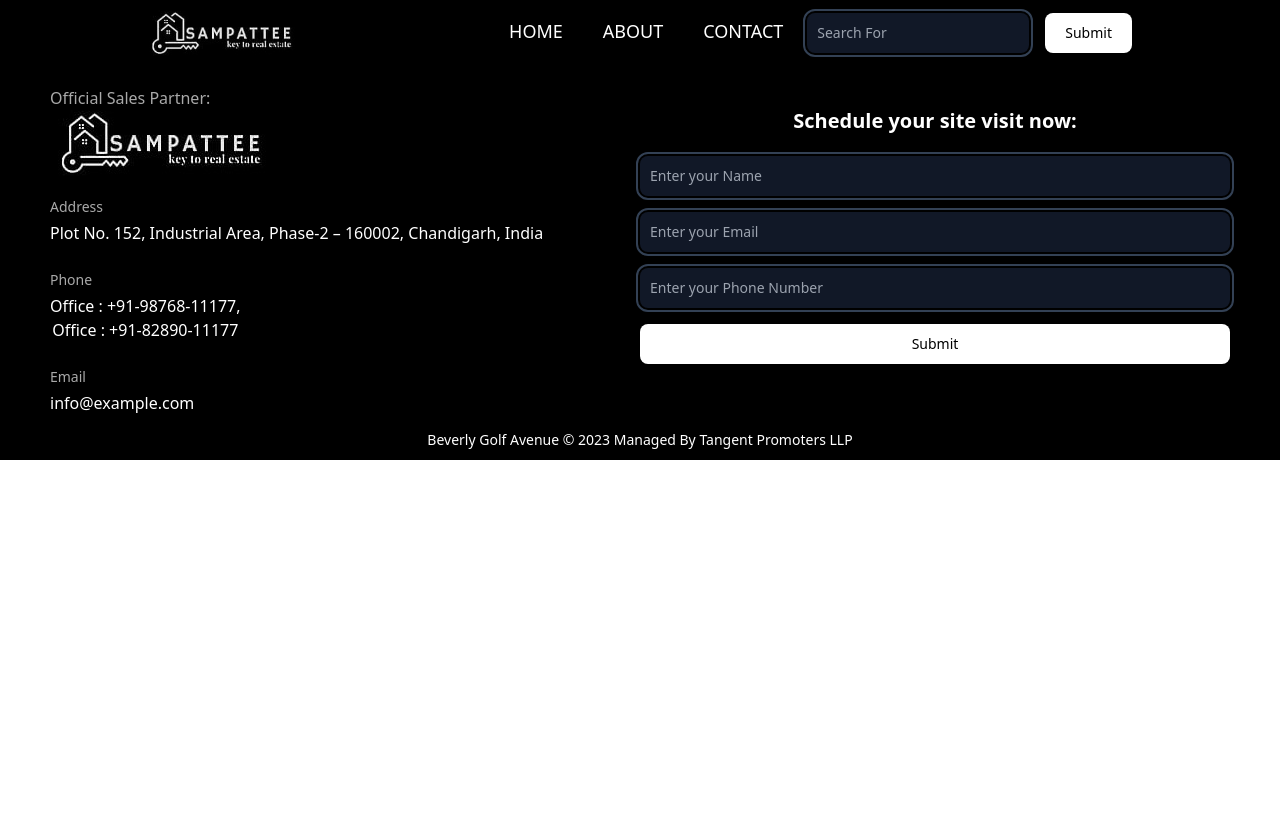
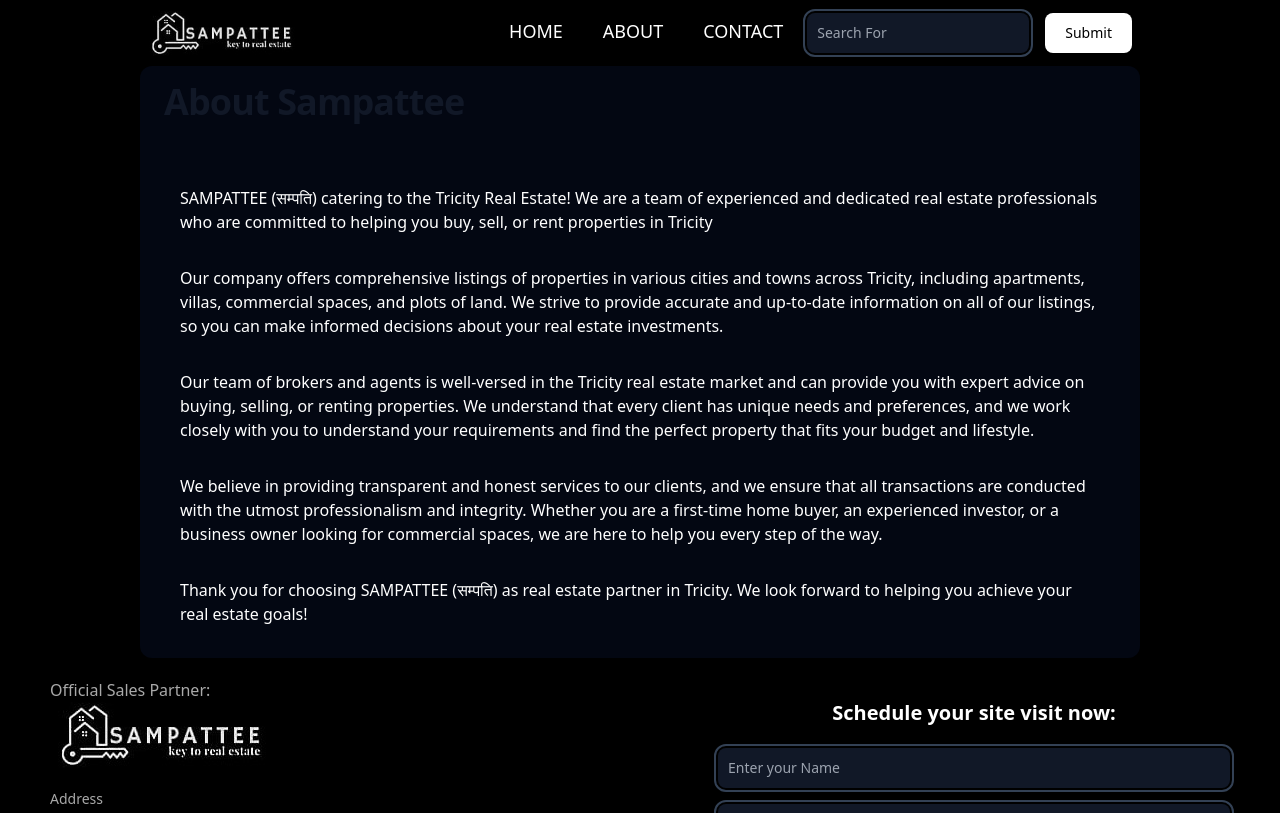
Before and after one commit to evosynchtech/sampattee, a React (Vite) app: page /about in a window 1280 px wide. Shown: the top 813 px of the page. Built offline with nearby package versions, Linux system fonts and the light colour scheme.

Commit message:
Added: About Us Page Content

```diff
--- a/src/App.jsx
+++ b/src/App.jsx
@@ -4,6 +4,7 @@
 import Navbar from "./components/navbar/Navbar";
 import Footer from "./components/footer/Footer";
 import ShowProperty from "./pages/ShowProperty";
+import About from "./pages/About";
 
 function App() {
   return (
@@ -13,6 +14,7 @@
         <Routes>
           <Route path="/" element={<Home />} />
           <Route path="/property" element={<ShowProperty />} />
+          <Route path="/about" element={<About />} />
         </Routes>
         <Footer />
       </Router>
--- a/src/components/about/About.jsx
+++ b/src/components/about/About.jsx
@@ -10,8 +10,9 @@
             About Us
           </h2>
           <p class="font-light text-gray-500 sm:text-xl dark:text-gray-400">
-            Lorem ipsum dolor sit amet, consectetur adipisicing elit. Omnis rem
-            debitis atque veritatis delectus accusantium fugiat iure
+            SAMPATTEE (सम्पति) catering to the Tricity Real Estate! We are a
+            team of experienced and dedicated real estate professionals who are
+            committed to helping you buy, sell, or rent properties in Tricity
           </p>
         </div>
         <div class="grid gap-8 lg:grid-cols-2">
--- a/src/components/footer/Footer.jsx
+++ b/src/components/footer/Footer.jsx
@@ -25,29 +25,28 @@
                 Address
               </h4>
               <p className="my-1">
-                Plot No. 152, Industrial Area, Phase-2 – 160002, Chandigarh,
+                Industrial Area, Mohali – 160055, Punjab,
                 India
               </p>
             </div>
             <div class="phone">
               <h4 className="text-left my-5 mb-1 text-[14px] text-[#a9a9a9]">
-                Phone
               </h4>
               <p className="my-1">
-                Office : +91-98768-11177,
+                Office : +91-92163-20050,
                 <br />
-                Office : +91-82890-11177
+                Office : +91-97803-42464
               </p>
             </div>
             <div class="email">
               <h4 className="text-left my-5 mb-1 text-[14px] text-[#a9a9a9]">
                 Email
               </h4>
-              <p className="my-1">info@example.com</p>
+              <p className="my-1">sampatteereality@gmail.com</p>
             </div>
           </div>
         </div>
-        <div class="w-full my-5 md:max-w-[50%]">
+        <div class="w-full my-5 md:pl-[78px] md:max-w-[50%]">
           <h3 className="mb-5 font-bold text-[20px]">
             Schedule your site visit now:
           </h3>
@@ -73,7 +72,7 @@
       </div>
       <div class="text-center py-2.5 text-[14px] bg-[#000]">
         <p className="m-0">
-          Beverly Golf Avenue © 2023 Managed By Tangent Promoters LLP
+          Sampattee © 2024
         </p>
       </div>
     </footer>
--- a/src/components/inputBox/InputBox.jsx
+++ b/src/components/inputBox/InputBox.jsx
@@ -1,9 +1,10 @@
 import React from "react";
 
-function InputBox({ placeholder, type, id }) {
+function InputBox({ placeholder, type, id, setter, value }) {
   return (
     <div>
       <input
+        onChange={(e) => setter(e.target.value)}
         type={type}
         placeholder={placeholder}
         id={id}
--- /dev/null
+++ b/src/pages/About.jsx
@@ -0,0 +1,51 @@
+import React from "react";
+
+function About() {
+  return (
+    <div className="property-container w-full bg-black flex flex-col items-center justify-center">
+      <div className="max-w-[1000px] bg-gray-950 rounded-xl px-6">
+        <div className="w-full py-4">
+          <h1 className="mb-4 text-3xl lg:text-4xl tracking-tight font-extrabold text-gray-900 dark:text-white">
+            About Sampattee
+          </h1>
+        </div>
+        <div className="w-full sm:px-4 py-4">
+          <p className="text-white py-4">
+            SAMPATTEE (सम्पति) catering to the Tricity Real Estate! We are a
+            team of experienced and dedicated real estate professionals who are
+            committed to helping you buy, sell, or rent properties in Tricity
+          </p>
+          <p className="text-white py-4">
+            Our company offers comprehensive listings of properties in various
+            cities and towns across Tricity, including apartments, villas,
+            commercial spaces, and plots of land. We strive to provide accurate
+            and up-to-date information on all of our listings, so you can make
+            informed decisions about your real estate investments.
+          </p>
+          <p className="text-white py-4">
+            Our team of brokers and agents is well-versed in the Tricity real
+            estate market and can provide you with expert advice on buying,
+            selling, or renting properties. We understand that every client has
+            unique needs and preferences, and we work closely with you to
+            understand your requirements and find the perfect property that fits
+            your budget and lifestyle.
+          </p>
+          <p className="text-white py-4">
+            We believe in providing transparent and honest services to our
+            clients, and we ensure that all transactions are conducted with the
+            utmost professionalism and integrity. Whether you are a first-time
+            home buyer, an experienced investor, or a business owner looking for
+            commercial spaces, we are here to help you every step of the way.
+          </p>
+          <p className="text-white py-4">
+            Thank you for choosing SAMPATTEE (सम्पति) as real estate partner in
+            Tricity. We look forward to helping you achieve your real estate
+            goals!
+          </p>
+        </div>
+      </div>
+    </div>
+  );
+}
+
+export default About;
```
